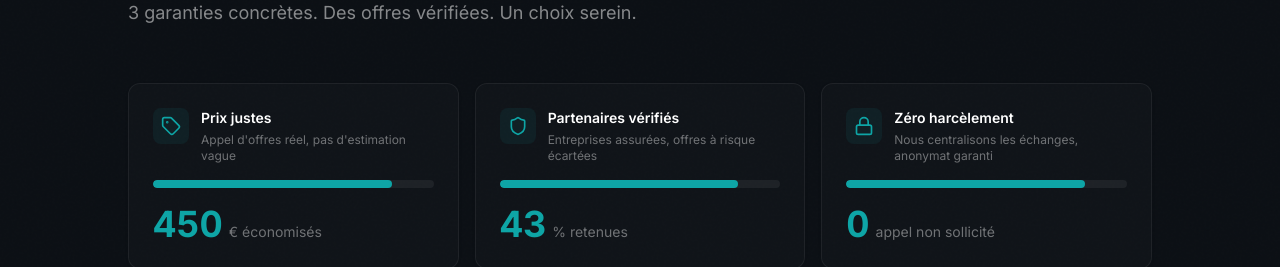
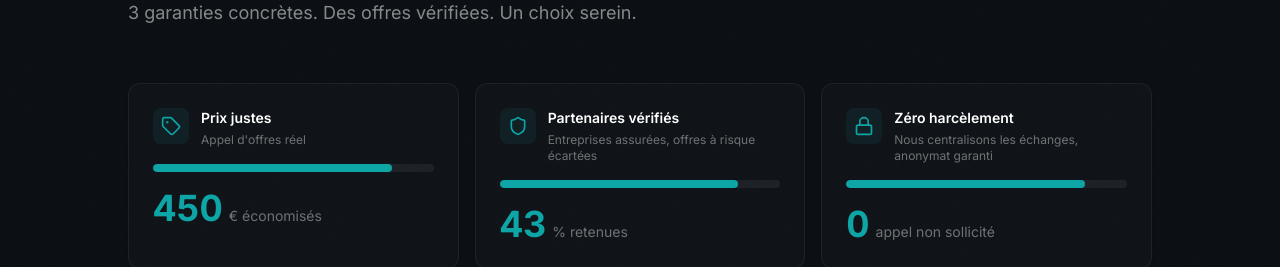
Before and after one commit to gdetaisne/moverz-fr, a Next.js app: page / in a window 1280 px wide. Shown: the part 1060-1327 px from the top of the page. Built offline with nearby package versions, Linux system fonts and the light colour scheme; no server answers.

Commit message:
Retrait de la promesse 'pas d'estimation vague' pour rester transparent

```diff
--- a/components/sections/WhyMoverz.tsx
+++ b/components/sections/WhyMoverz.tsx
@@ -15,7 +15,7 @@ const arguments_ = [
   {
     icon: Tag,
     title: "Prix justes",
-    subtitle: "Appel d'offres réel, pas d'estimation vague",
+    subtitle: "Appel d'offres réel",
     score: 450,
     scoreLabel: "€ économisés",
     color: "#0EA5A6", // Turquoise
```
